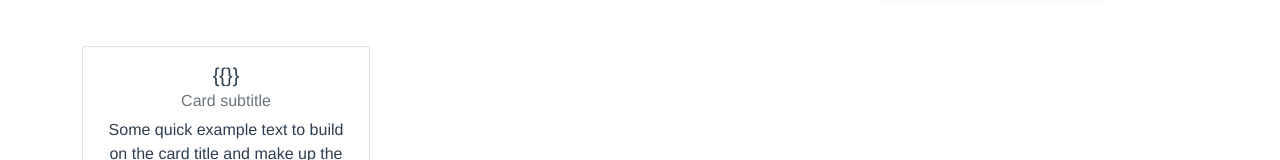
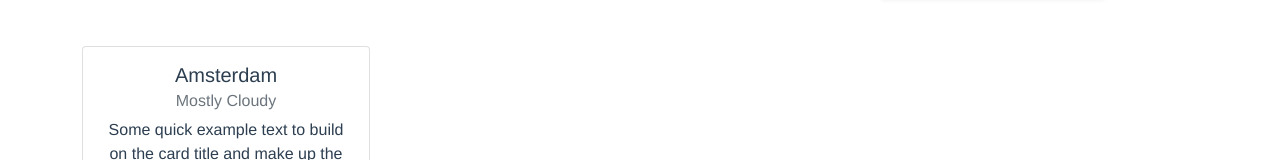
Before and after one commit to rcohalim/javascript-vue-exercise, a Vue app: page / in a window 1280 px wide. Shown: the part 168-328 px from the top of the page. Built offline with nearby package versions, Linux system fonts and the light colour scheme.

Commit message:
add icon collections

```diff
--- a/src/App.vue
+++ b/src/App.vue
@@ -23,7 +23,7 @@
         <!-- <CityCard /> -->
       </div>
 
-      <CityCard/>
+      <CityCard :city = "weather.cityName"/>
 
       <div class="card rounded p-5 my-3 shadow-lg back-card overflow-hidden">
         <h2 class="text-start">{{weather.cityName}}</h2>
@@ -93,17 +93,21 @@ export default {
       const api_key = 'ceede1b6b3f225c1d5656cff0508e06a';
       const base_url = `https://api.openweathermap.org/data/2.5/forecast?q=${this.citySearch}&appid=${api_key}&units=metric`;
 
-        const response = await fetch(base_url);
-        const data = await response.json();
-        console.log(data);
+      const icon_collection = `http://openweathermap.org/img/wn/${this.icon}@2x.png`;
 
-        this.citySearch = "";
-        this.weather.cityName = data.city.name;
-        this.weather.country = data.city.country;
+      // fetch the JSON data from the base URL
+      const response = await fetch(base_url);
+      const data = await response.json();
+      console.log(data);
 
-        // this.weather.icon = data.
+      // assigning values to variables that are going to be used
+      this.citySearch = "";
+      this.weather.cityName = data.city.name;
+      this.weather.country = data.city.country;
 
+      // this.weather.icon = data.list.weather[0].icon;
 
+      // const img
 
       const today_dt = this.addDays(data.list[0].dt_txt, 0);
 
--- a/src/components/CityCard.vue
+++ b/src/components/CityCard.vue
@@ -1,8 +1,8 @@
 <template>
   <div class="card" style="width: 18rem;">
     <div class="card-body">
-      <h5 class="card-title">{{}}</h5>
-      <h6 class="card-subtitle mb-2 text-muted">Card subtitle</h6>
+      <h5 class="card-title">{{city}} Amsterdam</h5>
+      <h6 class="card-subtitle mb-2 text-muted">Mostly Cloudy</h6>
       <p class="card-text">Some quick example text to build on the card title and make up the bulk of the card's content.</p>
 
       <div class="card-button">
```
Also changed, not shown: javascript-vue-mockup.png (added).
